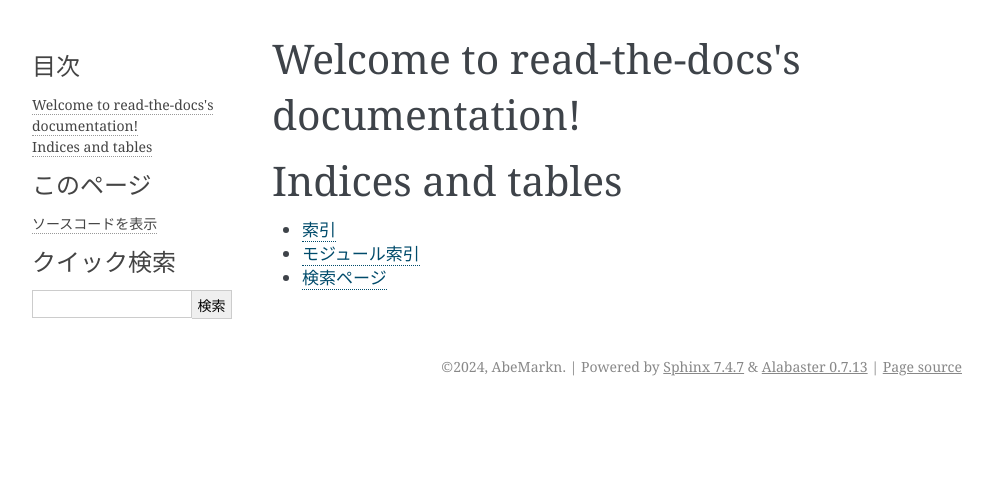
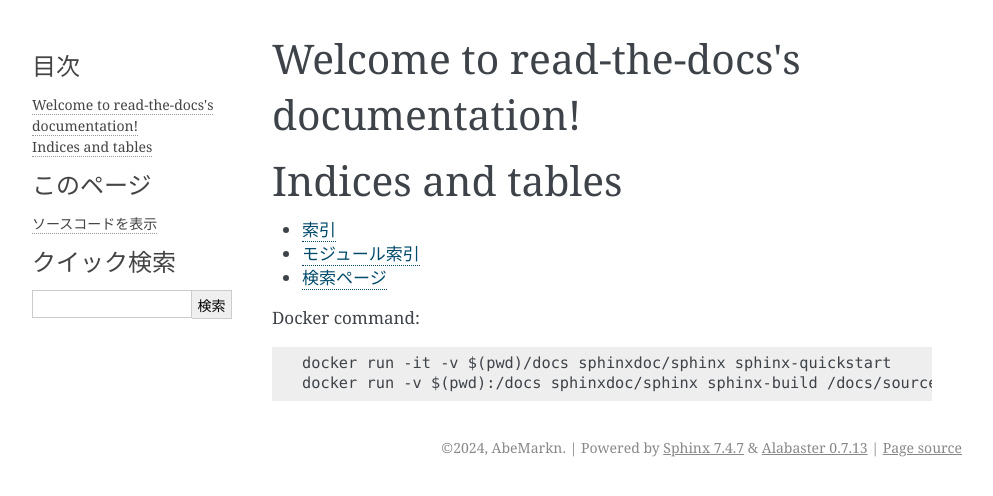
Before and after one commit to AbeMarkn/read-the-docs, a Sphinx documentation site: the page built from source/index.rst, in a window 1280 px wide. Shown: the top 496 px of the page, without its empty margins (148-1141 px from the left). Built offline with Sphinx 7.4.7, drawn with Linux system fonts in a browser that asks for light colours.

Commit message:
Update index.rst

```diff
--- a/source/index.rst
+++ b/source/index.rst
@@ -18,3 +18,8 @@ Indices and tables
 * :ref:`genindex`
 * :ref:`modindex`
 * :ref:`search`
+
+Docker command::
+
+   docker run -it -v $(pwd)/docs sphinxdoc/sphinx sphinx-quickstart
+   docker run -v $(pwd):/docs sphinxdoc/sphinx sphinx-build /docs/source /docs/build
```
